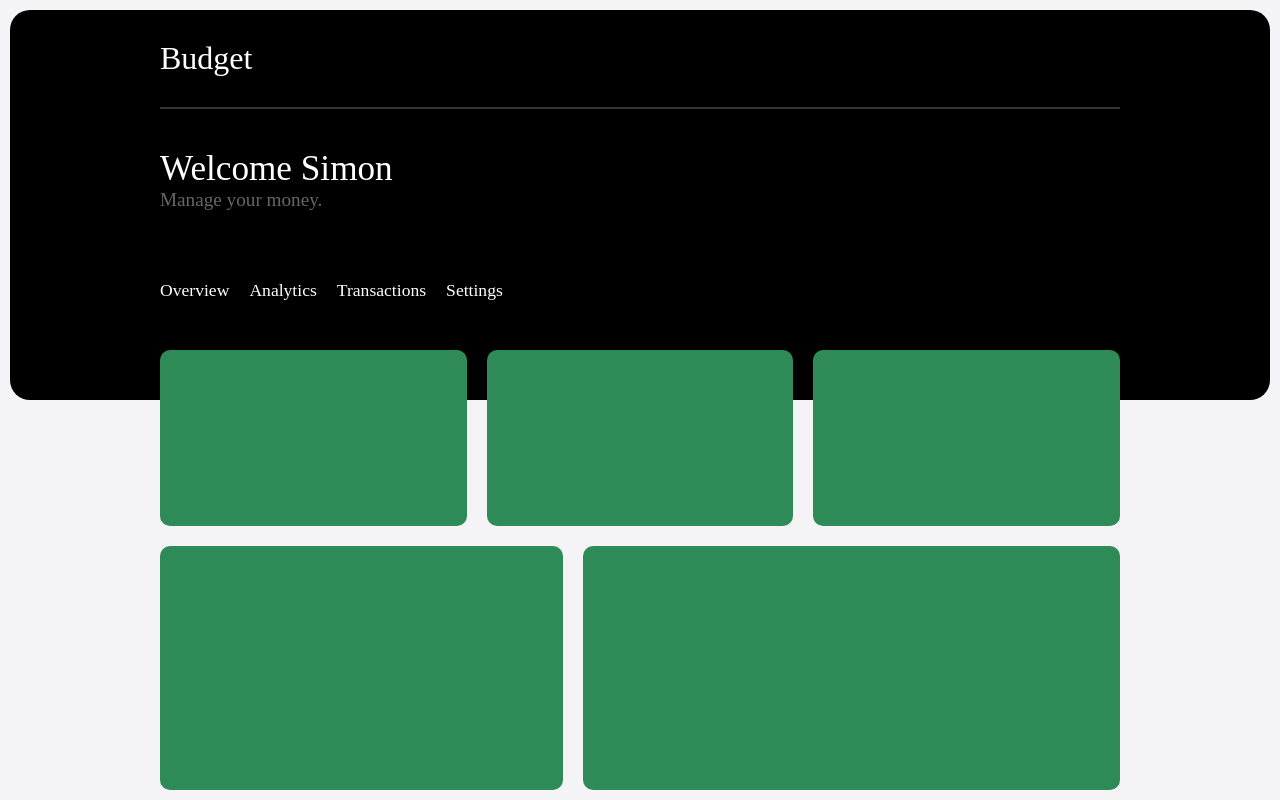
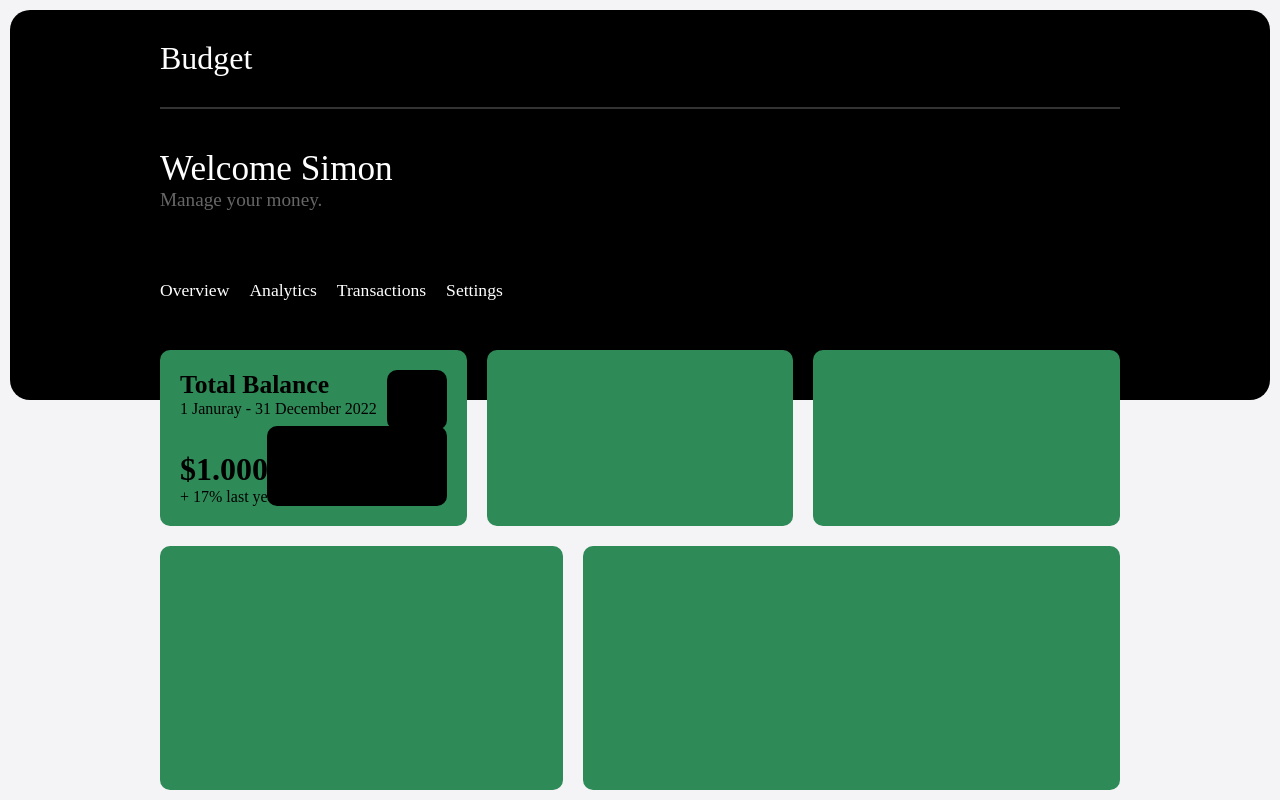
Before and after one commit to simimi129/angular-budget-app, an Angular app: page / in a window 1280 px wide. Built offline with nearby package versions, Linux system fonts and the light colour scheme.

Commit message:
adding card design

```diff
--- a/src/app/app.component.css
+++ b/src/app/app.component.css
@@ -86,11 +86,57 @@
   flex-grow: 1;
 }
 
-.card,
-.card-left {
+.card {
   height: 100%;
   background-color: seagreen;
   width: 100%;
+  border-radius: 10px;
+  position: relative;
+}
+
+.card-text {
+  position: absolute;
+  top: 20px;
+  left: 20px;
+  display: flex;
+  flex-direction: column;
+}
+
+.card-title {
+  font-size: 1.6rem;
+  font-weight: 600;
+}
+
+.card-icon {
+  position: absolute;
+  top: 20px;
+  right: 20px;
+  height: 60px;
+  width: 60px;
+  border-radius: 10px;
+  background: #000;
+}
+
+.card-numbers {
+  position: absolute;
+  bottom: 20px;
+  left: 20px;
+  display: flex;
+  flex-direction: column;
+}
+
+.card-number {
+  font-size: 2rem;
+  font-weight: 600;
+}
+
+.card-graph {
+  position: absolute;
+  bottom: 20px;
+  right: 20px;
+  height: 80px;
+  width: 180px;
+  background-color: black;
   border-radius: 10px;
 }
 
--- a/src/app/app.component.html
+++ b/src/app/app.component.html
@@ -17,12 +17,23 @@
   </div>
   <div class="cards">
     <div class="cards-row">
-      <div class="card"></div>
+      <div class="card">
+        <div class="card-text">
+          <span class="card-title">Total Balance</span>
+          <span class="card-time">1 Januray - 31 December 2022</span>
+        </div>
+        <div class="card-icon"></div>
+        <div class="card-numbers">
+          <div class="card-number">$1.000.000</div>
+          <div class="card-diff">+ 17% last year</div>
+        </div>
+        <div class="card-graph"></div>
+      </div>
       <div class="card"></div>
       <div class="card"></div>
     </div>
     <div class="cards-row-second">
-      <div class="card-left"></div>
+      <div class="card card-left"></div>
       <div class="card"></div>
     </div>
   </div>
```
